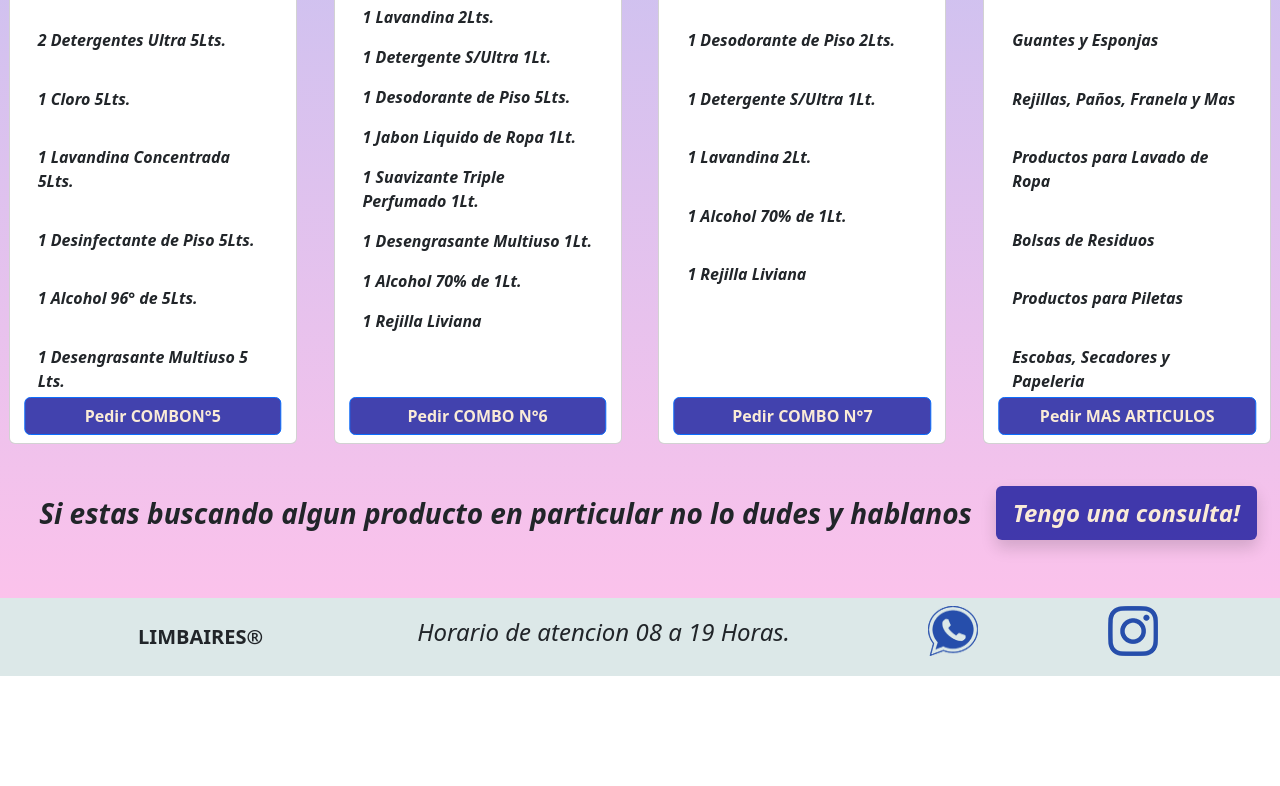
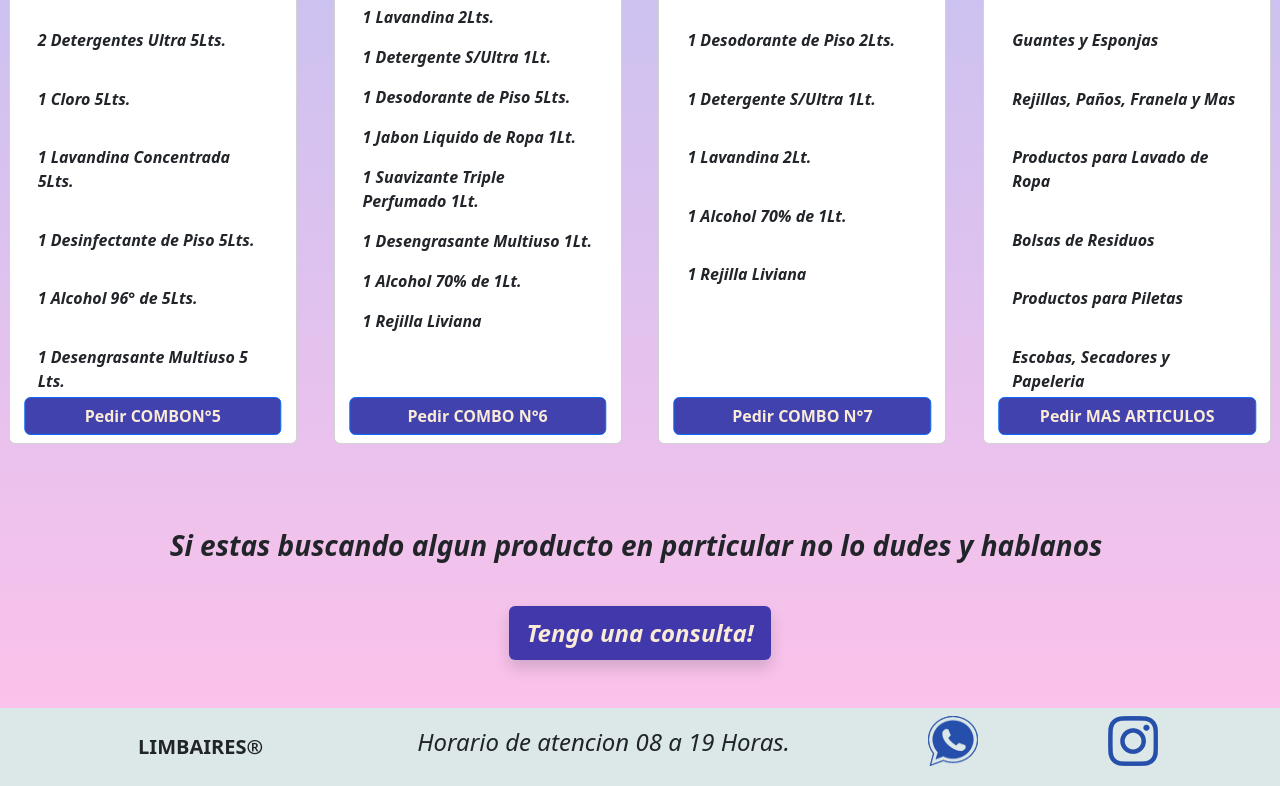
Before and after one commit to nsartinisalgueiro/limbaires-sartini, a plain HTML site: page pages/promociones.html in a window 1280 px wide. Shown: the part 1432-2218 px from the top of the page. Before the commit the page ends 2108 px from the top, so only its background shows below. Drawn offline with nearby package versions, Linux system fonts and the light colour scheme.

Commit message:
se cambio el boton de promociones

```diff
--- a/pages/promociones.html
+++ b/pages/promociones.html
@@ -202,15 +202,18 @@
                 </div>
             </div>
         </div>
-        <div class="d-flex justify-content-center flex-wrap align-items-center mt-3">
+        <div class="d-flex justify-content-center flex-wrap align-items-center mt-5">
             <p class="d-flex mt-3 ms-3 me-4 fs-3 fst-italic fw-semibold">Si estas buscando algun producto en particular
                 no lo dudes y hablanos
             </p>
-            <a href="https://wa.me/540111540508377/?text=%20Hola!%20Tengo%20una%20consulta." target="_blank">
-                <button type="button" class="btn botones btn-lg fs-4 fw-semibold fst-italic shadow rounded">
-                    Tengo una consulta!</button>
-            </a>
         </div>
+<div class="d-flex justify-content-center mt-4">
+                <a href="https://wa.me/540111540508377/?text=%20Hola!%20Tengo%20una%20consulta." target="_blank">
+                    <button type="button" class="btn botones btn-lg fs-4 fw-semibold fst-italic shadow rounded">
+                        Tengo una consulta!</button>
+                </a>
+</div>
+
     </main>
 
     <!-- Pie de Pagina -->
```
